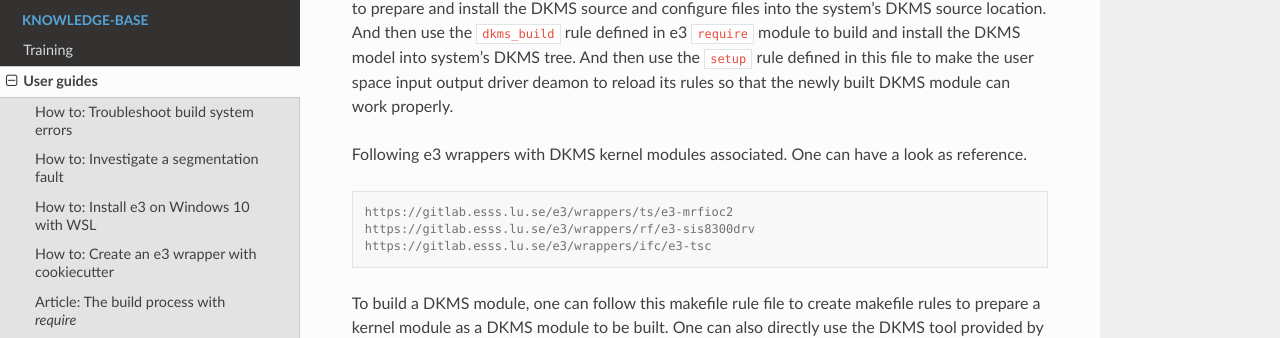
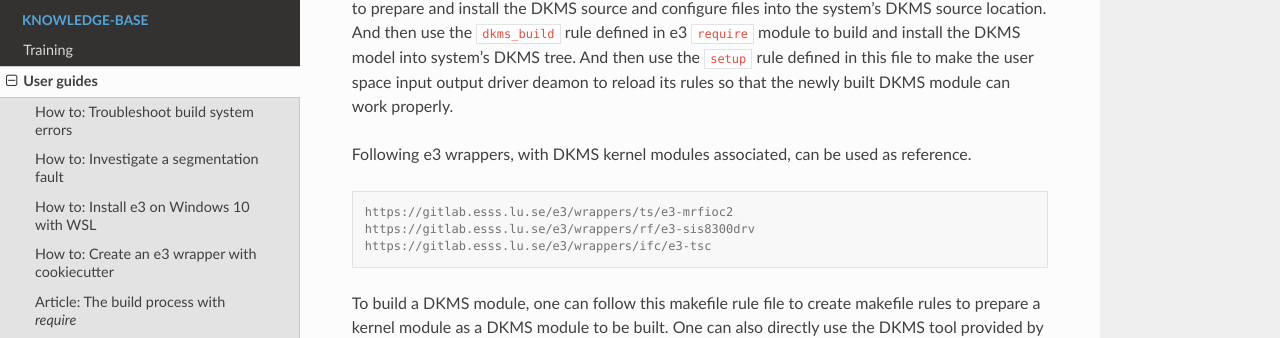
Before and after one commit to ttkorhonen/e3pages, a Sphinx documentation site: the page built from docs/kb/guide/articles/9_dynamic_kernel_module_support.md, in a window 1280 px wide and 900 px high, scrolled down 1412 px. Shown: the part 113-451 px from the top of the window. Built offline with Sphinx 7.4.7 and the Read the Docs theme 2.0.0, drawn with Linux system fonts in a browser that asks for light colours.

Commit message:
Correct an error.

````diff
--- a/docs/kb/guide/articles/9_dynamic_kernel_module_support.md
+++ b/docs/kb/guide/articles/9_dynamic_kernel_module_support.md
@@ -78,8 +78,8 @@ system's DKMS tree. And then use the `setup` rule defined in this file
 to make the user space input output driver deamon to reload its rules
 so that the newly built DKMS module can work properly.
 
-Following e3 wrappers with DKMS kernel modules associated. One can
-have a look as reference.
+Following e3 wrappers, with DKMS kernel modules associated, can
+be used as reference.
 
 ```console
 https://gitlab.esss.lu.se/e3/wrappers/ts/e3-mrfioc2
````
